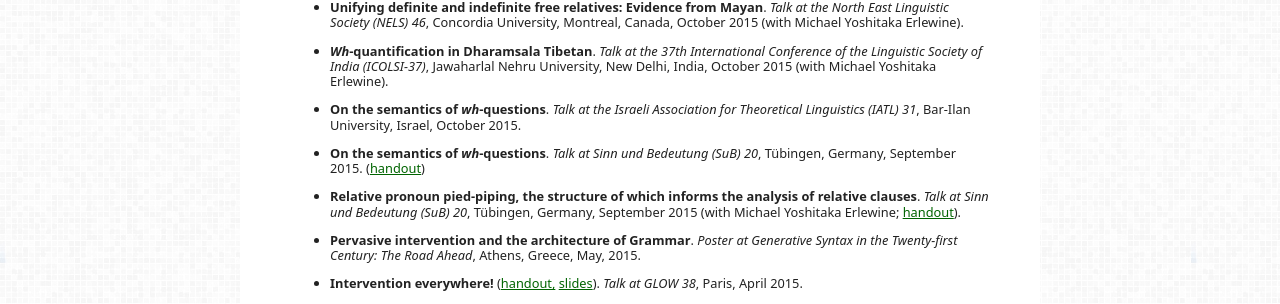
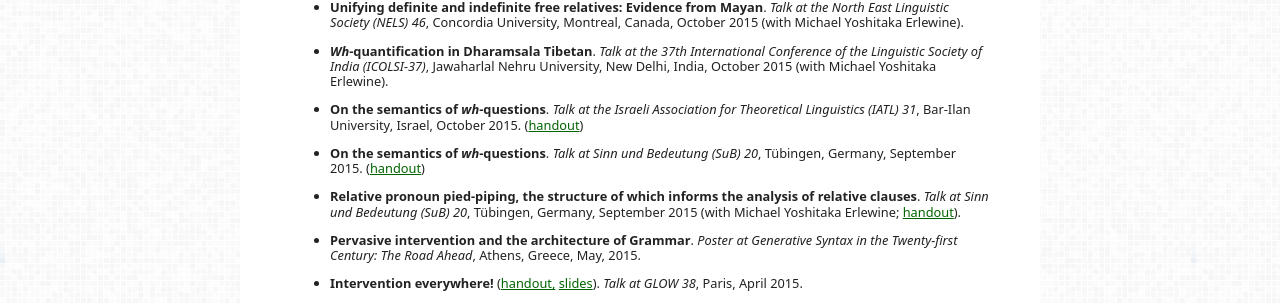
Before and after one commit to hkotek/hkotek.com, a Jekyll site: the page built from index.md, in a window 1280 px wide and 1188 px high. Shown: the part 703-1007 px from the top of the window. Built offline with Jekyll 4.4.1, drawn with Linux system fonts in a browser that asks for light colours.

Commit message:
update IATL handout

```diff
--- a/index.md
+++ b/index.md
@@ -49,7 +49,7 @@ Recent and upcoming presentations
 
 * ***Wh*-quantification in Dharamsala Tibetan**. *Talk at the  37th International Conference of the Linguistic Society of India (ICOLSI-37)*,  Jawaharlal Nehru University, New Delhi, India, October 2015 (with Michael Yoshitaka Erlewine).
 
-* **On the semantics of *wh*-questions**. *Talk at the Israeli Association for Theoretical Linguistics (IATL) 31*, Bar-Ilan University, Israel, October 2015.
+* **On the semantics of *wh*-questions**. *Talk at the Israeli Association for Theoretical Linguistics (IATL) 31*, Bar-Ilan University, Israel, October 2015. ([handout](IATL-handout.pdf))
 
 * **On the semantics of *wh*-questions**. *Talk at Sinn und Bedeutung (SuB) 20*, Tübingen, Germany, September 2015. ([handout](SuB-wh-handout.pdf))
 
```
Also changed, not shown: 2 other files.
